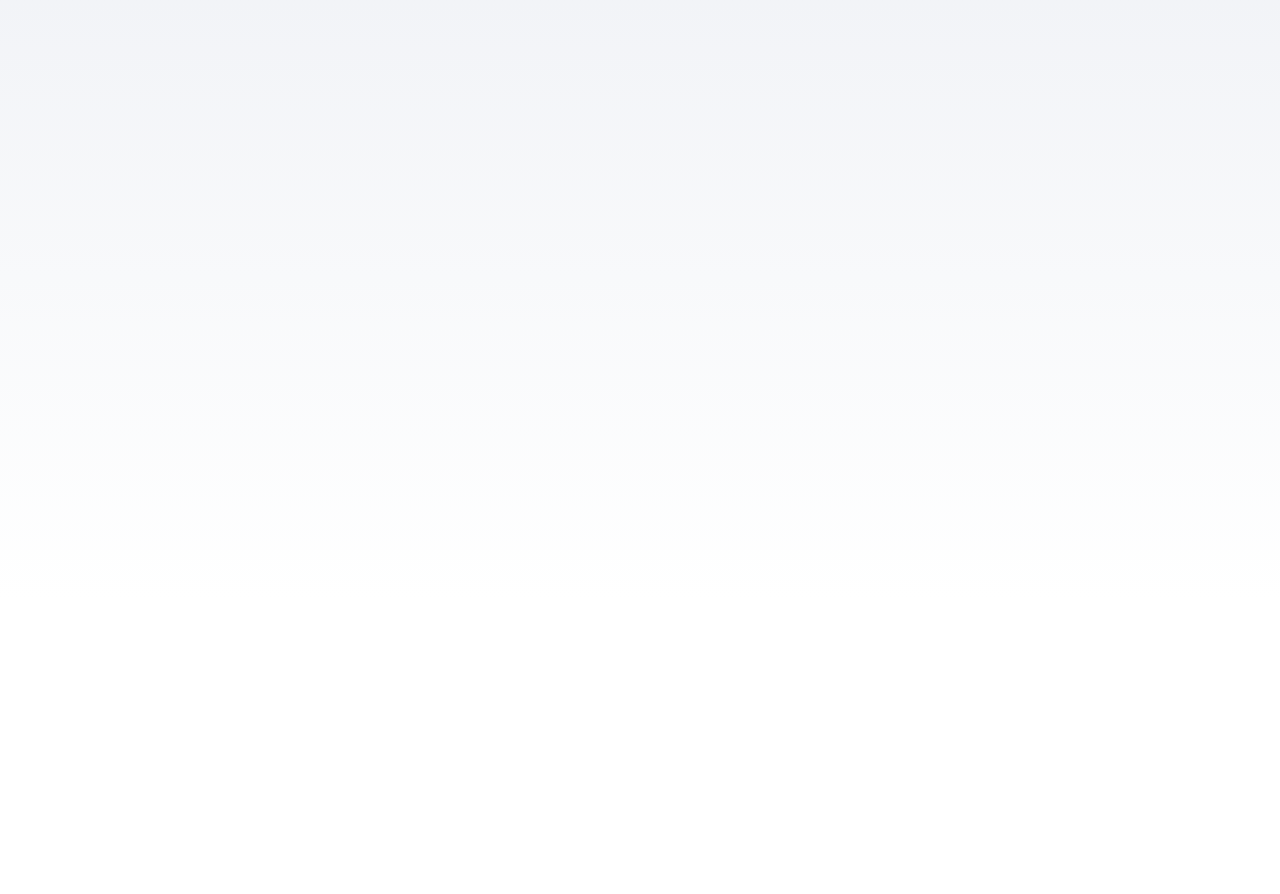
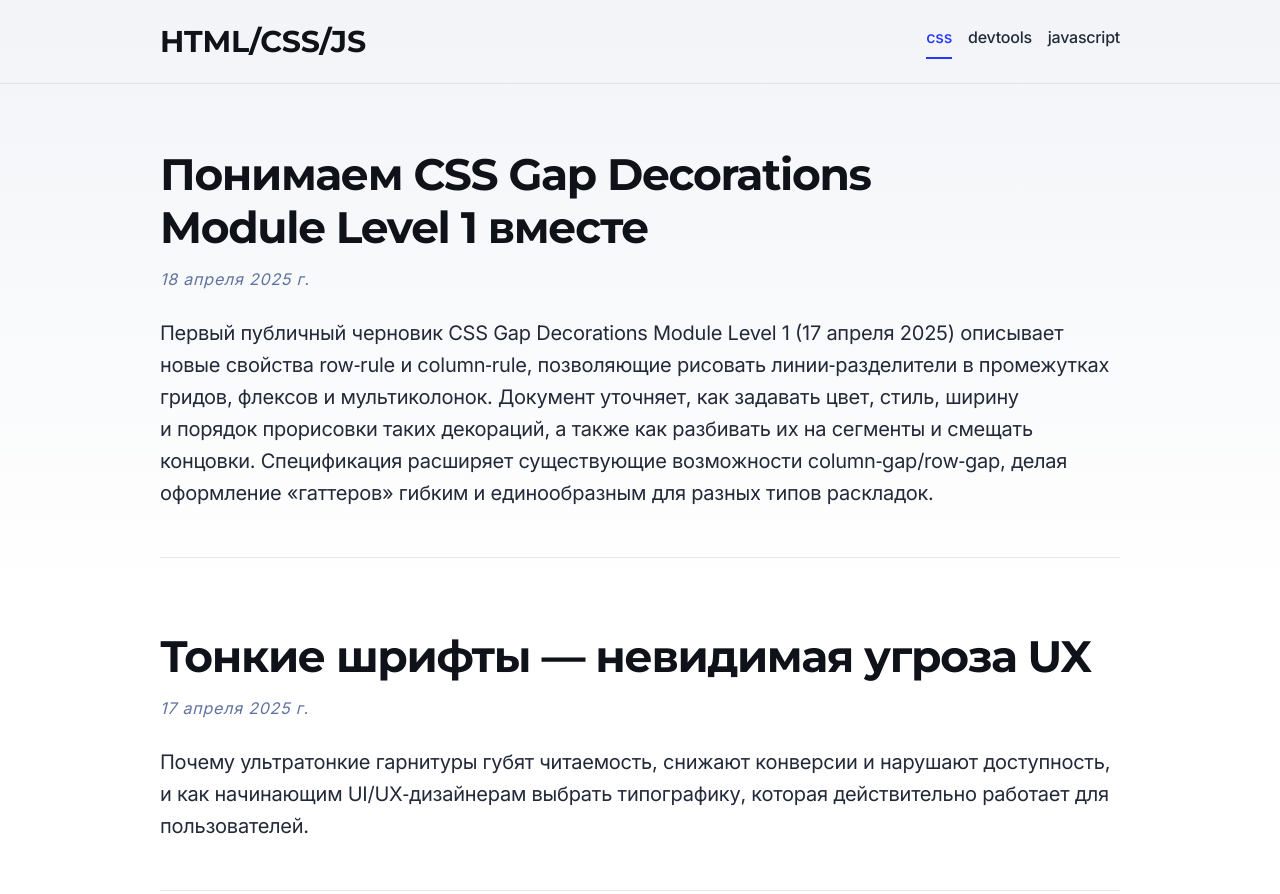
Before and after one commit to nikolai-shabalin/tech-blog, an Astro site: page /blog/category/css/ in a window 1280 px wide. Before the commit this address had no page. Shown: the top 894 px of the page. Before the commit the page ends 800 px from the top, so only its background shows below. Built offline with nearby package versions, Linux system fonts and the light colour scheme; Astro itself is replaced by a stand-in of ours.

Commit message:
Add header links

```diff
--- a/src/components/BaseHead.astro
+++ b/src/components/BaseHead.astro
@@ -1,6 +1,4 @@
 ---
-// Import the global.css file here so that it is included on
-// all pages through the use of the <BaseHead /> component.
 import '../styles/global.css';
 
 interface Props {
--- /dev/null
+++ b/src/components/Header.astro
@@ -0,0 +1,134 @@
+---
+import { getCollection } from 'astro:content';
+import { SITE_TITLE } from '../consts';
+
+const allPosts = await getCollection('blog');
+const categories = [...new Set(
+  allPosts.map(post => {
+    const pathSegments = post.id.split('/');
+    return pathSegments[0].toLowerCase();
+  })
+)].sort();
+
+const { pathname } = Astro.url;
+const currentCategory = pathname.match(/\/blog\/category\/([^\/]+)/)?.[1];
+---
+
+<header class="header">
+  <div class="header__content">
+    <div class="header__logo">
+      <a href="/" class="logo-link">
+        {SITE_TITLE}
+      </a>
+    </div>
+    <nav class="header__nav">
+      <ul class="nav-list">
+        {categories.map((category) => {
+          const isActive = category === currentCategory;
+          return (
+            <li class="nav-item">
+              <a href={`/blog/category/${category}/`} class={`nav-link ${isActive ? 'nav-link--active' : ''}`}>
+                {category}
+              </a>
+            </li>
+          );
+        })}
+      </ul>
+    </nav>
+  </div>
+</header>
+
+<style>
+  .header {
+    padding: var(--space-md) var(--space-md);
+    border-bottom: 1px solid rgba(var(--gray), 0.15);
+  }
+
+  .header__content {
+    display: flex;
+    flex-direction: column;
+    align-items: center;
+    justify-content: space-between;
+    gap: var(--space-md);
+    width: min(100%, var(--content-width));
+    margin-inline: auto;
+  }
+
+  .header__logo {
+    font-family: var(--font-heading);
+    font-weight: 700;
+    font-size: var(--text-xl);
+  }
+
+  .logo-link {
+    color: rgb(var(--black));
+    text-decoration: none;
+    transition: color 0.2s ease;
+  }
+
+  .logo-link:hover {
+    color: var(--accent);
+  }
+
+  .header__nav {
+    width: 100%;
+  }
+
+  .nav-list {
+    display: flex;
+    flex-wrap: wrap;
+    justify-content: center;
+    gap: var(--space-md);
+    list-style: none;
+    margin: 0;
+    padding: 0;
+  }
+
+  .nav-link {
+    display: block;
+    padding: var(--space-xs) 0;
+    color: rgb(var(--gray-dark));
+    text-decoration: none;
+    font-size: var(--text-sm);
+    font-weight: 500;
+    transition: color 0.2s ease;
+    position: relative;
+  }
+
+  .nav-link:hover {
+    color: var(--accent);
+  }
+
+  .nav-link::after {
+    content: '';
+    position: absolute;
+    bottom: 0;
+    left: 0;
+    width: 0;
+    height: 2px;
+    background-color: var(--accent);
+    transition: width 0.3s ease;
+  }
+
+  .nav-link:hover::after {
+    width: 100%;
+  }
+
+  .nav-link--active {
+    color: var(--accent);
+  }
+
+  .nav-link--active::after {
+    width: 100%;
+  }
+
+  @media (min-width: 720px) {
+    .header__content {
+      flex-direction: row;
+    }
+
+    .header__nav {
+      width: auto;
+    }
+  }
+</style>
--- /dev/null
+++ b/src/components/PostsList.astro
@@ -0,0 +1,95 @@
+---
+import FormattedDate from './FormattedDate.astro';
+
+interface Props {
+  posts: any[];
+}
+
+const { posts } = Astro.props;
+---
+
+<section class="posts">
+  <ul class="posts__list">
+    {
+      posts.map((post) => (
+        <li class="short-post">
+          <a href={`/blog/${post.slug}/`} class="short-post__link">
+            <h2 class="short-post__title">{post.data.title}</h2>
+          </a>
+          <p class="short-post__date">
+            <FormattedDate date={post.data.pubDate} />
+          </p>
+          <p class="short-post__description">{post.data.description}</p>
+        </li>
+      ))
+    }
+  </ul>
+</section>
+
+<style>
+  .posts__list {
+    display: flex;
+    flex-direction: column;
+    gap: var(--space-3xl);
+    list-style-type: none;
+    margin: 0;
+    padding: 0;
+  }
+
+  .short-post {
+    position: relative;
+    padding-bottom: var(--space-2xl);
+    transition: transform 0.3s ease;
+  }
+
+  .short-post:not(:last-child) {
+    border-bottom: 1px solid rgba(var(--gray), 0.15);
+  }
+
+  .short-post:has(.short-post__link:hover) {
+    transform: translateY(-5px);
+  }
+
+  .short-post__link {
+    display: block;
+    text-decoration: none;
+  }
+
+  .short-post__link:hover {
+    border-bottom: none;
+  }
+
+  .short-post__link:hover .short-post__title {
+    color: var(--accent);
+  }
+
+  .short-post__title {
+    font-size: var(--text-2xl);
+    margin: 0 0 var(--space-sm) 0;
+    color: rgb(var(--black));
+    line-height: 1.2;
+    transition: color 0.2s ease;
+  }
+
+  .short-post__date {
+    margin: 0 0 var(--space-lg) 0;
+    color: rgb(var(--gray));
+    font-size: var(--text-sm);
+    font-style: italic;
+    letter-spacing: 0.05em;
+  }
+
+  .short-post__description {
+    margin: var(--space-md) 0 0 0;
+    font-size: var(--text-md);
+    line-height: 1.6;
+    color: rgb(var(--gray-dark));
+    max-width: var(--content-width);
+  }
+
+  @media (min-width: 720px) {
+    .short-post__title {
+      font-size: var(--text-3xl);
+    }
+  }
+</style>
--- a/src/consts.ts
+++ b/src/consts.ts
@@ -1,5 +1,2 @@
-// Place any global data in this file.
-// You can import this data from anywhere in your site by using the `import` keyword.
-
 export const SITE_TITLE = 'HTML/CSS/JS';
 export const SITE_DESCRIPTION = 'Добро пожаловать';
--- a/src/content/config.ts
+++ b/src/content/config.ts
@@ -2,11 +2,9 @@ import { defineCollection, z } from 'astro:content';
 
 const blog = defineCollection({
 	type: 'content',
-	// Type-check frontmatter using a schema
 	schema: z.object({
 		title: z.string(),
 		description: z.string(),
-		// Transform string to Date object
 		pubDate: z.coerce.date(),
 		updatedDate: z.coerce.date().optional(),
 		heroImage: z.string().optional(),
--- a/src/layouts/BlogPost.astro
+++ b/src/layouts/BlogPost.astro
@@ -1,6 +1,7 @@
 ---
 import type {CollectionEntry} from 'astro:content';
 import BaseHead from '../components/BaseHead.astro';
+import Header from '../components/Header.astro';
 import Footer from '../components/Footer.astro';
 import FormattedDate from '../components/FormattedDate.astro';
 
@@ -148,6 +149,7 @@ const {title, description, pubDate} = Astro.props;
 </head>
 
 <body>
+<Header />
 <main>
   <article class="post">
     <a href="/" class="home-link">На главную</a>
--- /dev/null
+++ b/src/pages/blog/category/[category].astro
@@ -0,0 +1,49 @@
+---
+import BaseHead from '../../../components/BaseHead.astro';
+import Header from '../../../components/Header.astro';
+import Footer from '../../../components/Footer.astro';
+import PostsList from '../../../components/PostsList.astro';
+import { SITE_TITLE } from '../../../consts';
+import { getCollection } from 'astro:content';
+
+export async function getStaticPaths() {
+  const allPosts = await getCollection('blog');
+
+  const uniqueCategories = [...new Set(
+    allPosts.map(post => {
+      const pathSegments = post.id.split('/');
+      return pathSegments[0].toLowerCase();
+    })
+  )];
+
+  return uniqueCategories.map(category => {
+    const filteredPosts = allPosts.filter(post => post.id.split('/')[0].toLowerCase() === category);
+    return {
+      params: { category },
+      props: { posts: filteredPosts }
+    };
+  });
+}
+
+const { category } = Astro.params;
+const { posts } = Astro.props;
+
+const sortedPosts = posts.sort(
+  (a, b) => b.data.pubDate.valueOf() - a.data.pubDate.valueOf()
+);
+---
+
+<!doctype html>
+<html lang="ru">
+	<head>
+		<BaseHead title={`${category} | ${SITE_TITLE}`} description={`Статьи в категории ${category}`} />
+	</head>
+	<body>
+		<Header />
+		<main>
+      <h1 class="sr-only">Категория: {category}</h1>
+			<PostsList posts={sortedPosts} />
+		</main>
+		<Footer />
+	</body>
+</html>
```
Also changed, not shown: src/pages/index.astro (+5 -86 lines).
